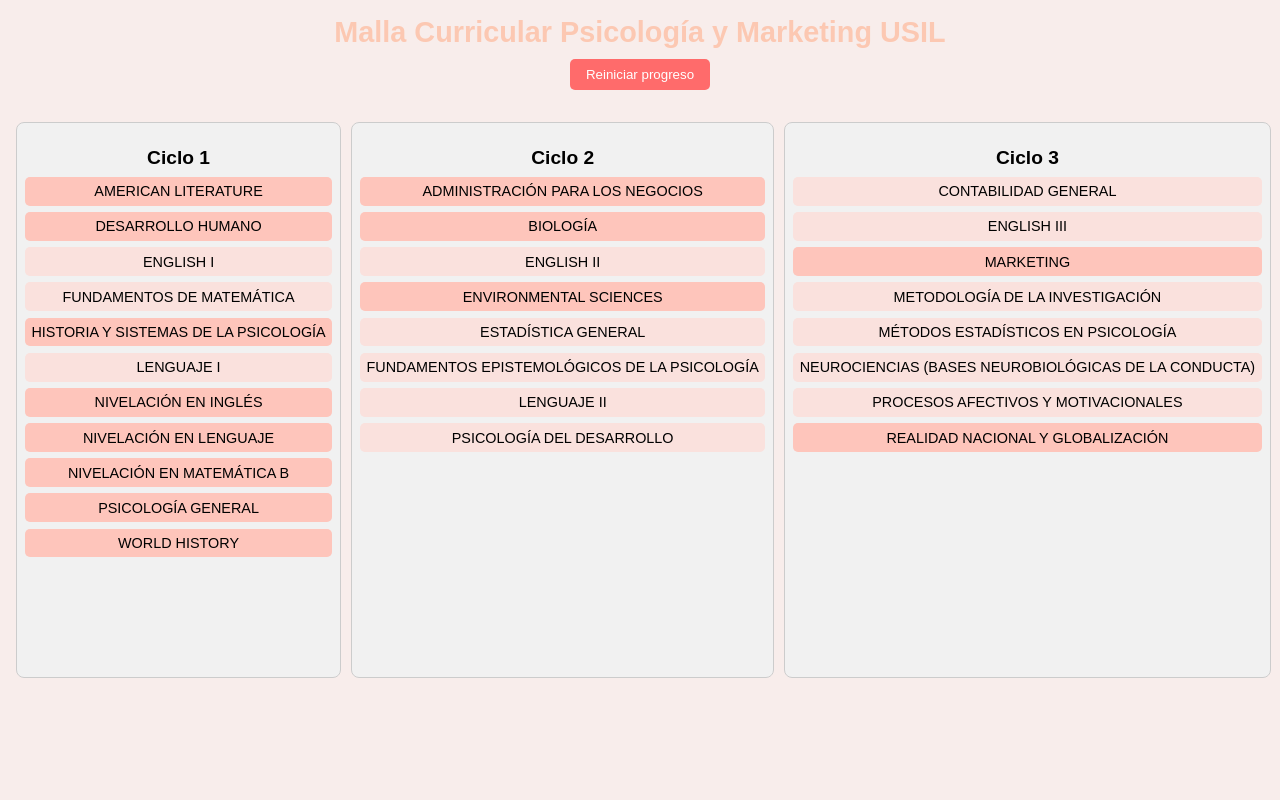
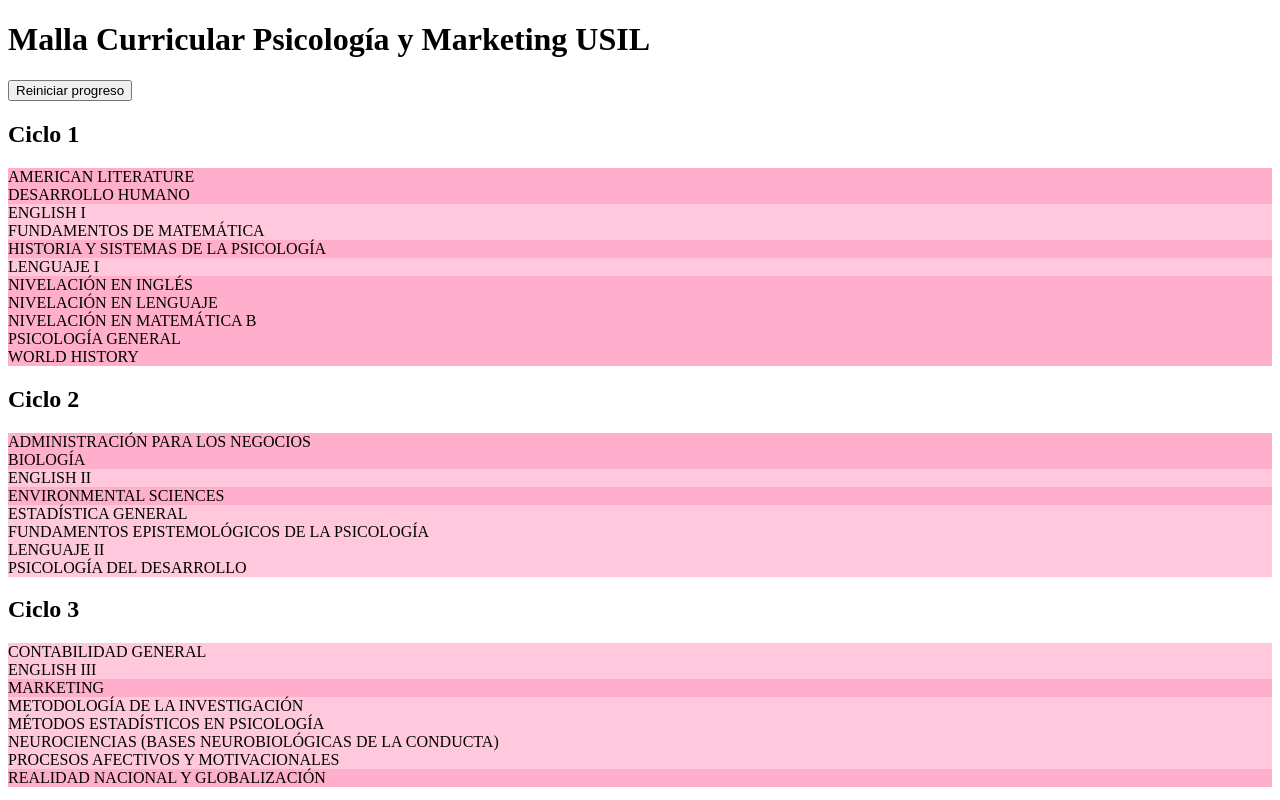
Before and after one commit to Anahel-Suarez/malla-psicologia-dg-marketing, a plain HTML site: page index.html in a window 1280 px wide. Shown: the top 800 px of the page. Drawn offline with Linux system fonts and the light colour scheme.

Commit message:
Update style.css

```diff
--- a/style.css
+++ b/style.css
@@ -1,89 +1,32 @@
-body {
-  font-family: sans-serif;
-  background-color: #f8edeb;
-  margin: 0;
-  padding: 0;
-}
-
-header {
-  background-color: #f8edeb;
-  color: #fcc8b2;
-  padding: 1rem;
-  text-align: center;
-}
-
-h1 {
-  margin: 0;
-  font-size: 1.8rem;
-}
-
-#reiniciar {
-  margin-top: 10px;
-  padding: 0.5rem 1rem;
-  background-color: #ff6b6b;
-  color: white;
-  border: none;
-  border-radius: 5px;
-  cursor: pointer;
-}
-
-#reiniciar:hover {
-  background-color: #fa5252;
-}
-
-main {
-  display: flex;
-  overflow-x: auto;
-  padding: 1rem;
-  gap: 10px;
-}
-
-.ciclo {
-  background-color: #f1f1f1;
-  border: 1px solid #ccc;
-  border-radius: 8px;
-  padding: 0.5rem;
-  min-width: 160px;
-  flex-shrink: 0;
-}
-
-.ciclo h2 {
-  text-align: center;
-  font-size: 1.2rem;
-  margin-bottom: 0.5rem;
-}
-
-.curso {
-  background-color: #fec5bb;
-  padding: 0.4rem;
-  margin-bottom: 0.4rem;
-  border-radius: 5px;
-  font-size: 0.9rem;
-  text-align: center;
-  cursor: pointer;
-  word-wrap: break-word;
-}
-
-.curso.bloqueado {
-  background-color: #fae1dd;
+/* Estilos específicos por estado */
+.curso.electivo:not(.bloqueado):not(.completado) {
+  background-color: #74c69d; /* activo */
   color: #000;
 }
 
-.curso.completado {
-  text-decoration: line-through;
-  background-color: #fcd5ce;
-  color: #555;
-}
-
-.curso.electivo {
-  background-color: #e8e8e4;
-}
-
 .curso.electivo.bloqueado {
-  background-color: #ece4db;
+  background-color: #d8f3dc; /* bloqueado */
+  color: #000;
 }
 
 .curso.electivo.completado {
-  background-color: #d8e2dc;
-  color: white;
+  background-color: #4ea8de; /* completado */
+  color: #fff;
+  text-decoration: line-through;
 }
+
+.curso:not(.electivo):not(.bloqueado):not(.completado) {
+  background-color: #FFAFCC;
+  color: #000;
+}
+
+.curso:not(.electivo).bloqueado {
+  background-color: #FFC8DD;
+  color: #000;
+}
+
+.curso:not(.electivo).completado {
+  background-color: #CDB4DB;
+  color: #555;
+  text-decoration: line-through;
+}
```
